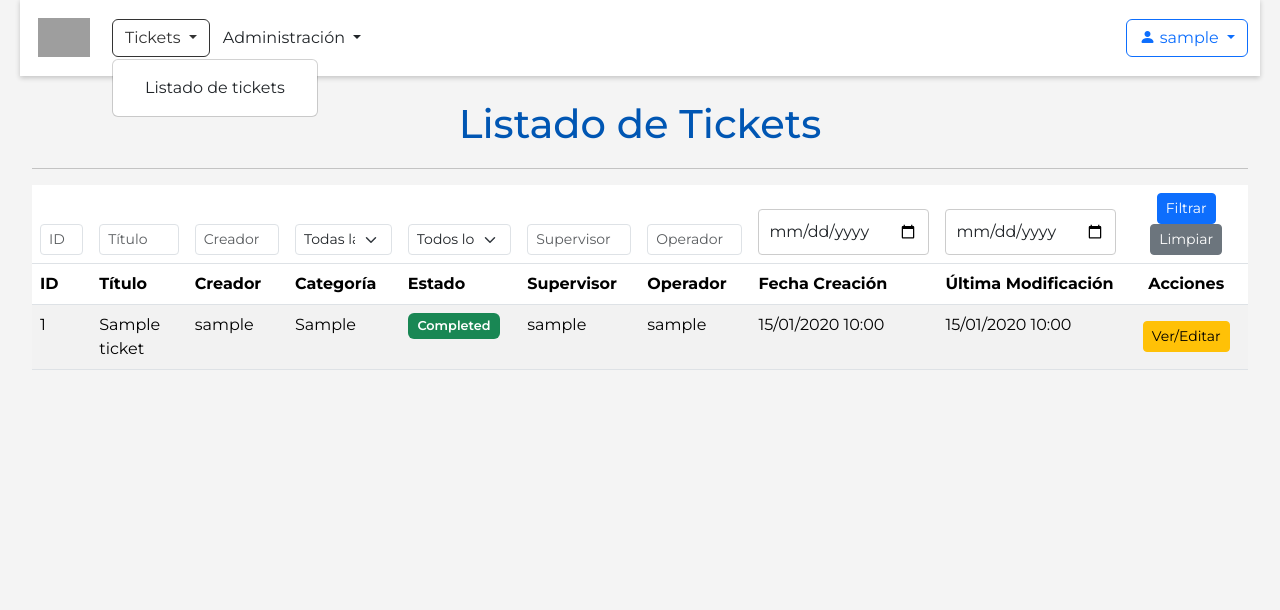
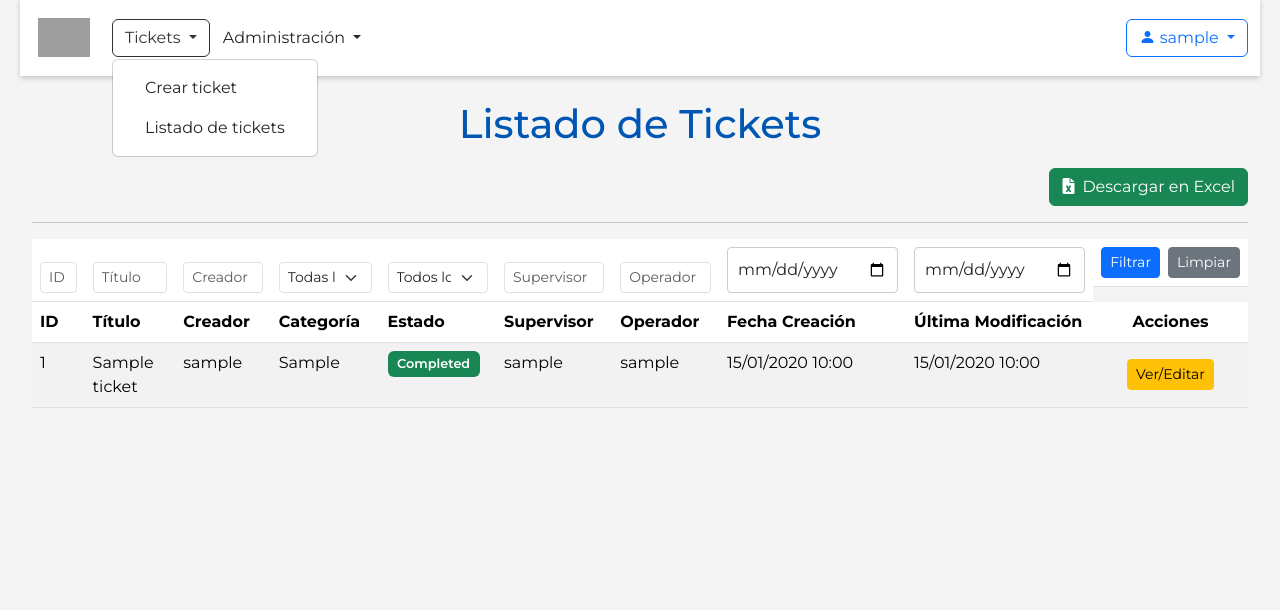
Before and after one commit to ConservaVLC/ticketing, a Flask app: page /tickets in a window 1280 px wide, after a click on "Tickets". Shown: the part 21-631 px from the top of the page. Run offline with Flask 3, Linux system fonts and the light colour scheme; the visitor is signed in with stand-in values (Sample User, id 1); a database or web service that is not in the repository returns one stand-in record (values such as "Sample title"); some libraries are stand-ins or nearby versions; grey boxes are pictures that could not be loaded.

Commit message:
FIX: supervisor/admin refactoring + xlsx download implementation

```diff
--- a/app/admin/routes.py
+++ b/app/admin/routes.py
@@ -1,13 +1,18 @@
-from flask import render_template, flash, redirect, url_for
+from flask import render_template, flash, redirect, url_for, Response, request
 from flask_login import login_required, current_user
 from app.admin import admin_bp
 from app import mongo
 from .forms import CategoryForm, EmptyForm
-from app.auth.decorators import admin_required
+from app.auth.decorators import admin_required, supervisor_or_admin_required
 from slugify import slugify
 import logging
 import pymongo
 from bson.objectid import ObjectId
+from datetime import datetime, timezone
+from io import BytesIO
+from openpyxl import Workbook
+from app.utils import log_ticket_history
+from app.supervisor.forms import TicketFilterForm # Import from supervisor for now
 
 logger = logging.getLogger(__name__)
 
@@ -108,3 +113,151 @@ def delete_category(category_id):
         flash('Ocurrió un error al borrar la categoría.', 'danger')
 
     return redirect(url_for('admin_bp.list_categories'))
+
+@admin_bp.route('/tickets', methods=['GET', 'POST'])
+@login_required
+@supervisor_or_admin_required
+def list_tickets():
+    logger.debug(f"request.args: {request.args}")
+    form = TicketFilterForm(request.args)
+    query = {}
+    tickets = [] # Inicializar tickets aquí para asegurar que siempre esté definida
+
+    # Poblar los formularios de filtro ANTES de la validación
+    try:
+        statuses = list(mongo.db.statuses.find().sort("name", 1))
+        form.status.choices = [('', 'Todos los Estados')] + [(s['value'], s['name']) for s in statuses]
+        categories = list(mongo.db.categories.find().sort("name", 1))
+        form.category.choices = [('', 'Todas las Categorías')] + [(c['value'], c['name']) for c in categories]
+
+        # Create status_map here
+        status_map = {s['value']: s['name'] for s in statuses}
+        logger.debug(f"status_map creado: {status_map}")
+
+    except pymongo.errors.PyMongoError as e:
+        logger.error(f"Error al poblar los filtros: {e}")
+        flash("Error al cargar opciones de filtro.", "warning")
+        status_map = {}
+
+    # Lógica de filtrado adaptada para MongoDB (ejemplo básico)
+    if form.validate():
+        logger.debug("Formulario de filtro validado correctamente.")
+        if form.status.data:
+            query['status_value'] = form.status.data
+            logger.debug(f"Filtro por estado: {form.status.data}")
+        if form.category.data:
+            query['category_value'] = form.category.data
+            logger.debug(f"Filtro por categoría: {form.category.data}")
+
+        # Filtros de texto
+        if form.ticket_id.data:
+            query['$expr'] = {
+                '$regexMatch': {
+                    'input': {'$toString': '$_id'},
+                    'regex': form.ticket_id.data,
+                    'options': 'i'
+                }
+            }
+            logger.debug(f"Filtro por ID de ticket (texto): {form.ticket_id.data}")
+        if form.search_title.data:
+            query['title'] = {'$regex': form.search_title.data, '$options': 'i'}
+            logger.debug(f"Filtro por título: {form.search_title.data}")
+        if form.creator_username.data:
+            query['creator.username'] = {'$regex': form.creator_username.data, '$options': 'i'}
+            logger.debug(f"Filtro por nombre de creador: {form.creator_username.data}")
+        if form.operator_username.data:
+            query['operator.username'] = {'$regex': form.operator_username.data, '$options': 'i'}
+            logger.debug(f"Filtro por nombre de operador: {form.operator_username.data}")
+        if form.supervisor_username.data:
+            query['supervisor.username'] = {'$regex': form.supervisor_username.data, '$options': 'i'}
+            logger.debug(f"Filtro por nombre de supervisor: {form.supervisor_username.data}")
+
+        # Filtros de fecha
+        if form.start_date.data or form.end_date.data:
+            date_query = {}
+            start_datetime = None
+            end_datetime = None
+
+            if form.start_date.data:
+                start_datetime = datetime.combine(form.start_date.data, datetime.min.time())
+                logger.debug(f"Filtro por fecha de inicio (datetime naive): {start_datetime}")
+
+            if form.end_date.data:
+                end_datetime = datetime.combine(form.end_date.data, datetime.max.time())
+                logger.debug(f"Filtro por fecha de fin (datetime naive): {end_datetime}")
+
+            # Si solo se proporciona la fecha de inicio, filtrar por ese día completo
+            if start_datetime and not end_datetime:
+                end_datetime = datetime.combine(form.start_date.data, datetime.max.time())
+                logger.debug(f"Ajuste: Solo fecha de inicio, fin ajustado a: {end_datetime}")
+
+            # Si solo se proporciona la fecha de fin, filtrar por ese día completo
+            if end_datetime and not start_datetime:
+                start_datetime = datetime.combine(form.end_date.data, datetime.min.time())
+                logger.debug(f"Ajuste: Solo fecha de fin, inicio ajustado a: {start_datetime}")
+
+            if start_datetime:
+                date_query['$gte'] = start_datetime
+            if end_datetime:
+                date_query['$lte'] = end_datetime
+
+            query['created_at'] = date_query
+
+    else:
+        logger.debug(f"Errores de validación del formulario de filtro: {form.errors}")
+
+    logger.debug(f"Consulta final de MongoDB: {query}")
+
+    try:
+        tickets = list(mongo.db.tickets.find(query).sort("created_at", -1))
+        logger.info(f'Usuario {current_user.username} consultó los tickets. Se encontraron {len(tickets)} tickets.')
+    except pymongo.errors.PyMongoError as e:
+        logger.error(f"Error al buscar tickets para supervisor: {e}")
+        flash("Error al cargar los tickets.", "danger")
+
+    export_url_args = request.args.copy()
+
+    return render_template('admin/list_tickets.html', tickets=tickets, form=form, export_url_args=export_url_args, status_map=status_map)
+
+@admin_bp.route('/export_tickets_to_xlsx', methods=['GET'])
+@login_required
+@supervisor_or_admin_required
+def export_tickets_to_xlsx():
+    # La lógica de filtrado se puede reutilizar aquí si es necesario
+    try:
+        tickets_to_export = list(mongo.db.tickets.find({}).sort("created_at", -1))
+    except pymongo.errors.PyMongoError as e:
+        logger.error(f"Error al exportar tickets: {e}")
+        flash("Error al generar el reporte de tickets.", "danger")
+        return redirect(url_for('admin_bp.list_tickets')) # Redirect to admin_bp.list_tickets
+
+    workbook = Workbook()
+    worksheet = workbook.active
+    worksheet.title = "Tickets"
+
+    headers = ['ID', 'Título', 'Descripción', 'Creado Por', 'Categoría', 'Estado', 'Fecha Creación']
+    worksheet.append(headers)
+
+    for ticket in tickets_to_export:
+        row_data = [
+            str(ticket['_id']),
+            ticket.get('title', 'N/A'),
+            ticket.get('description', 'N/A'),
+            ticket.get('creator', {}).get('username', 'N/A'),
+            ticket.get('category_value', 'N/A'),
+            ticket.get('status_value', 'N/A'),
+            ticket.get('created_at').strftime('%d/%m/%Y %H:%M') if ticket.get('created_at') else 'N/A'
+        ]
+        worksheet.append(row_data)
+
+    output = BytesIO()
+    workbook.save(output)
+    output.seek(0)
+
+    logger.info(f'Usuario {current_user.username} ha generado un reporte de tickets en ".xlsx"')
+
+    return Response(
+        output.read(),
+        mimetype="application/vnd.openxmlformats-officedocument.spreadsheetml.sheet",
+        headers={"Content-Disposition": f"attachment;filename=tickets_{datetime.now().strftime('%Y%m%d_%H%M%S')}.xlsx"}
+    )
--- a/app/auth/decorators.py
+++ b/app/auth/decorators.py
@@ -70,3 +70,7 @@ def conductor_required(f):
 def supervisor_or_admin_required(f):
     """Permite acceso a 'admin' o 'supervisor'."""
     return role_required(['admin', 'supervisor'])(f)
+
+def ticket_creator_required(f):
+    """Permite acceso a 'cliente', 'admin' o 'supervisor'."""
+    return role_required(['cliente', 'admin', 'supervisor'])(f)
--- a/app/client/routes.py
+++ b/app/client/routes.py
@@ -5,7 +5,7 @@ from app import mongo
 from .forms import RejectTicketForm, TicketForm, ClientDescriptionForm
 from app.supervisor.forms import TicketFilterForm # Asumimos que este form se adaptará o seguirá funcionando
 from datetime import datetime, timezone
-from app.auth.decorators import client_required
+from app.auth.decorators import client_required, ticket_creator_required
 import logging
 from bson.objectid import ObjectId
 from bson.errors import InvalidId
@@ -16,7 +16,7 @@ logger = logging.getLogger(__name__)
 
 @client_bp.route('/create_ticket', methods=['GET', 'POST'])
 @login_required
-@client_required
+@ticket_creator_required
 def create_ticket():
     form = TicketForm()
     try:
--- a/app/main/templates/welcome.html
+++ b/app/main/templates/welcome.html
@@ -8,7 +8,7 @@
     <div class="row justify-content-center g-3">
         {% if current_user.is_admin %}
         <div class="col-6 col-md-3">
-            <a href="{{ url_for('supervisor_bp.list_tickets') }}" class="btn btn-outline-primary p-3 shadow-sm w-100 h-100 d-flex flex-column justify-content-center align-items-center rounded-4">
+            <a href="{{ url_for('admin_bp.list_tickets') }}" class="btn btn-outline-primary p-3 shadow-sm w-100 h-100 d-flex flex-column justify-content-center align-items-center rounded-4">
                 <i class="bi bi-list-columns-reverse" style="font-size: 3rem"></i>
                 <br>
                 <span class="fs-6">Ver todos los tickets</span>
@@ -16,7 +16,7 @@
         </div>
         {% elif current_user.is_supervisor %}
         <div class="col-6 col-md-3">
-            <a href="{{ url_for('supervisor_bp.list_tickets') }}" class="btn btn-outline-primary p-3 shadow-sm w-100 h-100 d-flex flex-column justify-content-center align-items-center rounded-4">
+            <a href="{{ url_for('admin_bp.list_tickets') }}" class="btn btn-outline-primary p-3 shadow-sm w-100 h-100 d-flex flex-column justify-content-center align-items-center rounded-4">
                 <i class="bi bi-list-columns-reverse" style="font-size: 3rem"></i>
                 <br>
                 <span class="fs-6">Ver todos los tickets</span>
@@ -30,7 +30,7 @@
                 <span class="fs-6">Mis tickets asignados</span>
             </a>
         </div>
-        {% elif current_user.is_client %}
+        {% elif current_user.is_client or current_user.is_admin or current_user.is_supervisor %}
         <div class="col-6 col-md-3">
             <a href="{{ url_for('client_bp.create_ticket') }}" class="btn btn-outline-primary p-3 shadow-sm w-100 h-100 d-flex flex-column justify-content-center align-items-center rounded-4">
                 <i class="bi bi-file-earmark-plus-fill" style="font-size: 3rem"></i>
--- a/app/supervisor/routes.py
+++ b/app/supervisor/routes.py
@@ -1,166 +1,16 @@
-from flask import render_template, flash, redirect, url_for, Response, request
+from flask import render_template, flash, redirect, url_for, request
 from flask_login import login_required, current_user
 from app.supervisor import supervisor_bp
 from app import mongo
-from .forms import TicketEditForm, AssignTicketForm, TicketFilterForm
+from .forms import TicketEditForm, AssignTicketForm
 from app.auth.decorators import supervisor_or_admin_required
 from datetime import datetime, timezone
 from bson.objectid import ObjectId
 import pymongo
 import logging
-from io import BytesIO
-from openpyxl import Workbook
 from app.utils import log_ticket_history
 
 logger = logging.getLogger(__name__)
-
-@supervisor_bp.route('/tickets', methods=['GET', 'POST'])
-@login_required
-@supervisor_or_admin_required
-def list_tickets():
-    logger.debug(f"request.args: {request.args}")
-    form = TicketFilterForm(request.args)
-    query = {}
-    tickets = [] # Inicializar tickets aquí para asegurar que siempre esté definida
-
-    # Poblar los formularios de filtro ANTES de la validación
-    try:
-        statuses = list(mongo.db.statuses.find().sort("name", 1))
-        form.status.choices = [('', 'Todos los Estados')] + [(s['value'], s['name']) for s in statuses]
-        categories = list(mongo.db.categories.find().sort("name", 1))
-        form.category.choices = [('', 'Todas las Categorías')] + [(c['value'], c['name']) for c in categories]
-
-        # Create status_map here
-        status_map = {s['value']: s['name'] for s in statuses}
-        logger.debug(f"status_map creado: {status_map}")
-
-    except pymongo.errors.PyMongoError as e:
-        logger.error(f"Error al poblar los filtros: {e}")
-        flash("Error al cargar opciones de filtro.", "warning")
-        status_map = {}
-
-    # Lógica de filtrado adaptada para MongoDB (ejemplo básico)
-    if form.validate():
-        logger.debug("Formulario de filtro validado correctamente.")
-        if form.status.data:
-            query['status_value'] = form.status.data
-            logger.debug(f"Filtro por estado: {form.status.data}")
-        if form.category.data:
-            query['category_value'] = form.category.data
-            logger.debug(f"Filtro por categoría: {form.category.data}")
-
-        # Filtros de texto
-        if form.ticket_id.data:
-            query['$expr'] = {
-                '$regexMatch': {
-                    'input': {'$toString': '$_id'},
-                    'regex': form.ticket_id.data,
-                    'options': 'i'
-                }
-            }
-            logger.debug(f"Filtro por ID de ticket (texto): {form.ticket_id.data}")
-        if form.search_title.data:
-            query['title'] = {'$regex': form.search_title.data, '$options': 'i'}
-            logger.debug(f"Filtro por título: {form.search_title.data}")
-        if form.creator_username.data:
-            query['creator.username'] = {'$regex': form.creator_username.data, '$options': 'i'}
-            logger.debug(f"Filtro por nombre de creador: {form.creator_username.data}")
-        if form.operator_username.data:
-            query['operator.username'] = {'$regex': form.operator_username.data, '$options': 'i'}
-            logger.debug(f"Filtro por nombre de operador: {form.operator_username.data}")
-        if form.supervisor_username.data:
-            query['supervisor.username'] = {'$regex': form.supervisor_username.data, '$options': 'i'}
-            logger.debug(f"Filtro por nombre de supervisor: {form.supervisor_username.data}")
-
-        # Filtros de fecha
-        if form.start_date.data or form.end_date.data:
-            date_query = {}
-            start_datetime = None
-            end_datetime = None
-
-            if form.start_date.data:
-                start_datetime = datetime.combine(form.start_date.data, datetime.min.time())
-                logger.debug(f"Filtro por fecha de inicio (datetime naive): {start_datetime}")
-
-            if form.end_date.data:
-                end_datetime = datetime.combine(form.end_date.data, datetime.max.time())
-                logger.debug(f"Filtro por fecha de fin (datetime naive): {end_datetime}")
-
-            # Si solo se proporciona la fecha de inicio, filtrar por ese día completo
-            if start_datetime and not end_datetime:
-                end_datetime = datetime.combine(form.start_date.data, datetime.max.time())
-                logger.debug(f"Ajuste: Solo fecha de inicio, fin ajustado a: {end_datetime}")
-
-            # Si solo se proporciona la fecha de fin, filtrar por ese día completo
-            if end_datetime and not start_datetime:
-                start_datetime = datetime.combine(form.end_date.data, datetime.min.time())
-                logger.debug(f"Ajuste: Solo fecha de fin, inicio ajustado a: {start_datetime}")
-
-            if start_datetime:
-                date_query['$gte'] = start_datetime
-            if end_datetime:
-                date_query['$lte'] = end_datetime
-
-            query['created_at'] = date_query
-
-    else:
-        logger.debug(f"Errores de validación del formulario de filtro: {form.errors}")
-
-    logger.debug(f"Consulta final de MongoDB: {query}")
-
-    try:
-        tickets = list(mongo.db.tickets.find(query).sort("created_at", -1))
-        logger.info(f'Usuario {current_user.username} consultó los tickets. Se encontraron {len(tickets)} tickets.')
-    except pymongo.errors.PyMongoError as e:
-        logger.error(f"Error al buscar tickets para supervisor: {e}")
-        flash("Error al cargar los tickets.", "danger")
-
-    export_url_args = request.args.copy()
-
-    return render_template('supervisor/list_tickets.html', tickets=tickets, form=form, export_url_args=export_url_args, status_map=status_map)
-
-@supervisor_bp.route('/export_tickets_to_xlsx', methods=['GET'])
-@login_required
-@supervisor_or_admin_required
-def export_tickets_to_xlsx():
-    # La lógica de filtrado se puede reutilizar aquí si es necesario
-    try:
-        tickets_to_export = list(mongo.db.tickets.find({}).sort("created_at", -1))
-    except pymongo.errors.PyMongoError as e:
-        logger.error(f"Error al exportar tickets: {e}")
-        flash("Error al generar el reporte de tickets.", "danger")
-        return redirect(url_for('supervisor_bp.list_tickets'))
-
-    workbook = Workbook()
-    worksheet = workbook.active
-    worksheet.title = "Tickets"
-
-    headers = ['ID', 'Título', 'Descripción', 'Creado Por', 'Categoría', 'Estado', 'Fecha Creación']
-    worksheet.append(headers)
-
-    for ticket in tickets_to_export:
-        row_data = [
-            str(ticket['_id']),
-            ticket.get('title', 'N/A'),
-            ticket.get('description', 'N/A'),
-            ticket.get('creator', {}).get('username', 'N/A'),
-            ticket.get('category_value', 'N/A'),
-            ticket.get('status_value', 'N/A'),
-            ticket.get('created_at').strftime('%d/%m/%Y %H:%M') if ticket.get('created_at') else 'N/A'
-        ]
-        worksheet.append(row_data)
-
-    output = BytesIO()
-    workbook.save(output)
-    output.seek(0)
-
-    logger.info(f'Usuario {current_user.username} ha generado un reporte de tickets en ".xlsx"')
-
-    return Response(
-        output.read(),
-        mimetype="application/vnd.openxmlformats-officedocument.spreadsheetml.sheet",
-        headers={"Content-Disposition": f"attachment;filename=tickets_{datetime.now().strftime('%Y%m%d_%H%M%S')}.xlsx"}
-    )
 
 @supervisor_bp.route('/edit_ticket/<string:ticket_id>', methods=['GET', 'POST'])
 @login_required
@@ -171,11 +21,11 @@ def edit_ticket(ticket_id):
     except Exception as e:
         logger.error(f"Error al buscar ticket {ticket_id} para editar: {e}")
         flash("Error al cargar el ticket.", "danger")
-        return redirect(url_for('supervisor_bp.list_tickets'))
+        return redirect(url_for('admin_bp.list_tickets'))
 
     if not ticket:
         flash('Ticket no encontrado.', 'danger')
-        return redirect(url_for('supervisor_bp.list_tickets'))
+        return redirect(url_for('admin_bp.list_tickets'))
 
     form = TicketEditForm(data=ticket) # Precargar el formulario con los datos del ticket
 
@@ -241,7 +91,7 @@ def edit_ticket(ticket_id):
             # send_notification_email(...)
 
             flash(f'Ticket {ticket_id} actualizado exitosamente.', 'success')
-            return redirect(url_for('supervisor_bp.list_tickets'))
+            return redirect(url_for('admin_bp.list_tickets'))
 
         except Exception as e:
             logger.error(f"Error al actualizar ticket {ticket_id}: {e}", exc_info=True)
@@ -258,11 +108,11 @@ def assign_ticket(ticket_id):
     except Exception as e:
         logger.error(f"Error al buscar ticket {ticket_id} para asignar: {e}")
         flash("Error al cargar el ticket.", "danger")
-        return redirect(url_for('supervisor_bp.list_tickets'))
+        return redirect(url_for('admin_bp.list_tickets'))
 
     if not ticket:
         flash('Ticket no encontrado.', 'danger')
-        return redirect(url_for('supervisor_bp.list_tickets'))
+        return redirect(url_for('admin_bp.list_tickets'))
 
     form = AssignTicketForm()
 
@@ -289,7 +139,7 @@ def assign_ticket(ticket_id):
             assigned_status = mongo.db.statuses.find_one({"value": "in_progress"})
             if not assigned_status:
                 flash('Error: El estado "En Progreso" no está configurado.', 'danger')
-                return redirect(url_for('supervisor_bp.list_tickets'))
+                return redirect(url_for('admin_bp.list_tickets'))
 
             update_data = {
                 "operator": {"user_id": operator_obj['_id'], "username": operator_obj['username']},
@@ -304,7 +154,7 @@ def assign_ticket(ticket_id):
             # send_notification_email(...)
 
             flash(f"Ticket {ticket_id} asignado a {operator_obj['username']} y estado cambiado a \"{assigned_status['name']}\".", 'success')
-            return redirect(url_for('supervisor_bp.list_tickets'))
+            return redirect(url_for('admin_bp.list_tickets'))
 
         except Exception as e:
             logger.error(f"Error al asignar ticket {ticket_id}: {e}", exc_info=True)
--- a/app/templates/supervisor/list_tickets.html
+++ b/app/templates/admin/list_tickets.html
@@ -10,9 +10,16 @@
 {% block content %}
     <div class="container-fluid">
         <h1>Listado de Tickets</h1>
+        <div class="d-flex justify-content-end mb-3">
+            {% if current_user.is_admin %}
+            <a href="{{ url_for('admin_bp.export_tickets_to_xlsx', **export_url_args) }}" class="btn btn-success">
+                <i class="fas fa-file-excel me-2"></i>Descargar en Excel
+            </a>
+            {% endif %}
+        </div>
         <hr>
 
-        <form method="GET" action="{{ url_for('supervisor_bp.list_tickets') }}">
+        <form method="GET" action="{{ url_for('admin_bp.list_tickets') }}">
             <table class="table table-striped table-hover">
                 <thead>
                     <tr>
@@ -28,9 +35,9 @@
                         <td>{{ form.operator_username(class="form-control form-control-sm", placeholder="Operador") }}</td>
                         <td>{{ form.start_date(class="form-control form-control-sm", type="date") }}</td>
                         <td>{{ form.end_date(class="form-control form-control-sm", type="date") }}</td>
-                        <td class="text-center">
+                        <td class="text-end d-flex justify-content-end align-items-center gap-2">
                             <button type="submit" class="btn btn-sm btn-primary">Filtrar</button>
-                            <a href="{{ url_for('supervisor_bp.list_tickets') }}" class="btn btn-sm btn-secondary">Limpiar</a>
+                            <a href="{{ url_for('admin_bp.list_tickets') }}" class="btn btn-sm btn-secondary">Limpiar</a>
                         </td>
                     </tr>
                     <tr>
--- a/app/templates/base.html
+++ b/app/templates/base.html
@@ -31,25 +31,21 @@
                     <ul class="navbar-nav me-auto mb-2 mb-lg-0">
                     {% if current_user.is_authenticated %}
 
-                    {% if current_user.is_client %}
+                    {% if current_user.is_client or current_user.is_admin or current_user.is_supervisor %}
                     <li class="nav-item dropdown">
                         <button class="btn dropdown-toggle" data-bs-toggle="dropdown" aria-expanded="false">
                             Tickets
                         </button>
                         <ul class="dropdown-menu">
+                            {% if current_user.is_client or current_user.is_admin or current_user.is_supervisor %}
                             <li class="dropdown-item"><a class="dropdown-item" href="{{ url_for('client_bp.create_ticket') }}">Crear ticket</a></li>
+                            {% endif %}
+                            {% if current_user.is_client %}
                             <li class="dropdown-item"><a class="dropdown-item" href="{{ url_for('client_bp.client_tickets') }}">Consultar tickets</a></li>
-                        </ul>
-                    </li>
-                    {% endif %}
-
-                    {% if current_user.is_admin or current_user.is_supervisor %}
-                    <li class="nav-item dropdown">
-                        <button class="btn dropdown-toggle" data-bs-toggle="dropdown" aria-expanded="false">
-                            Tickets
-                        </button>
-                        <ul class="dropdown-menu">
-                            <li class="dropdown-item"><a class="dropdown-item" href="{{ url_for('supervisor_bp.list_tickets') }}">Listado de tickets</a></li>
+                            {% endif %}
+                            {% if current_user.is_admin or current_user.is_supervisor %}
+                            <li class="dropdown-item"><a class="dropdown-item" href="{{ url_for('admin_bp.list_tickets') }}">Listado de tickets</a></li>
+                            {% endif %}
                         </ul>
                     </li>
                     {% endif %}
--- a/app/templates/supervisor/edit_ticket.html
+++ b/app/templates/supervisor/edit_ticket.html
@@ -119,7 +119,7 @@
 
             <hr>
             {# Opcional: Botón para volver al listado de tickets #}
-            <a href="{{ url_for('supervisor_bp.list_tickets') }}" class="btn btn-secondary mt-3 confirm-cancel-btn">Volver a la lista</a>
+            <a href="{{ url_for('admin_bp.list_tickets') }}" class="btn btn-secondary mt-3 confirm-cancel-btn">Volver a la lista</a>
         </div>
     </div>
 {% endblock %}
```
